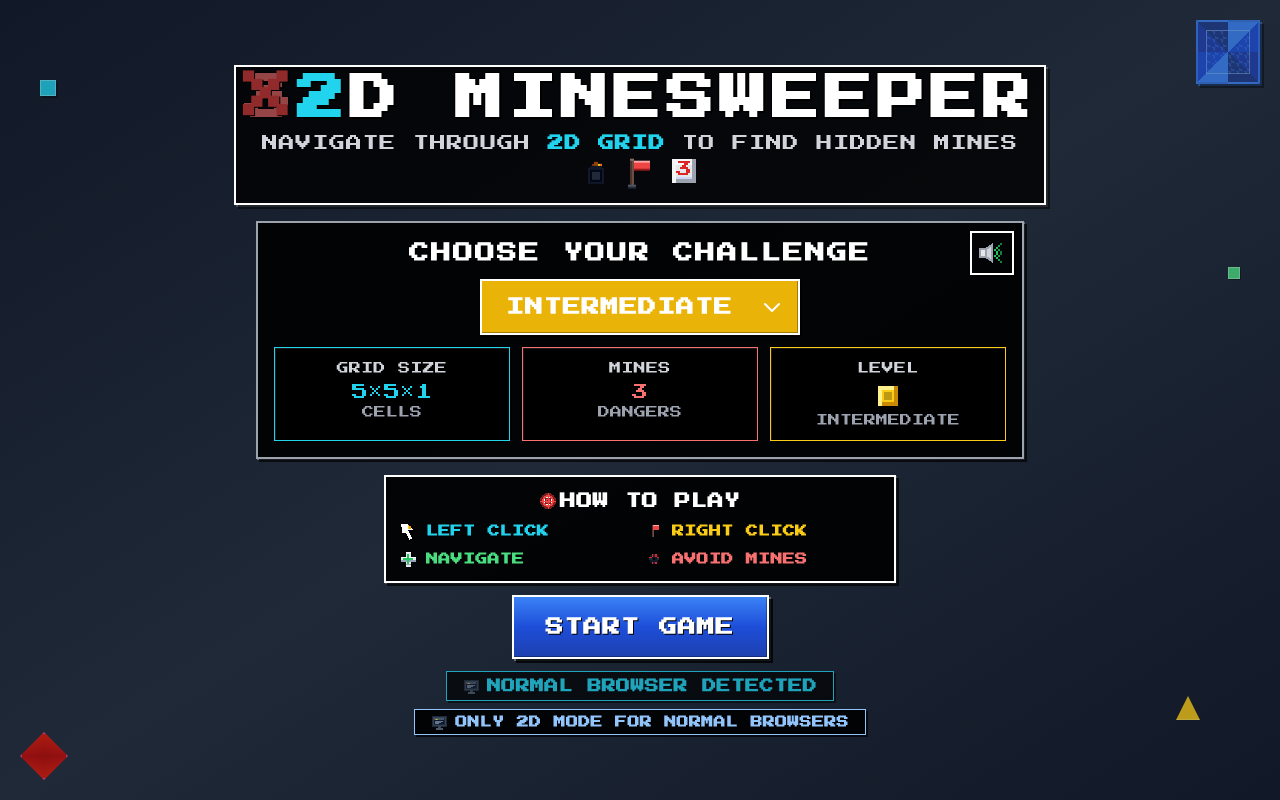
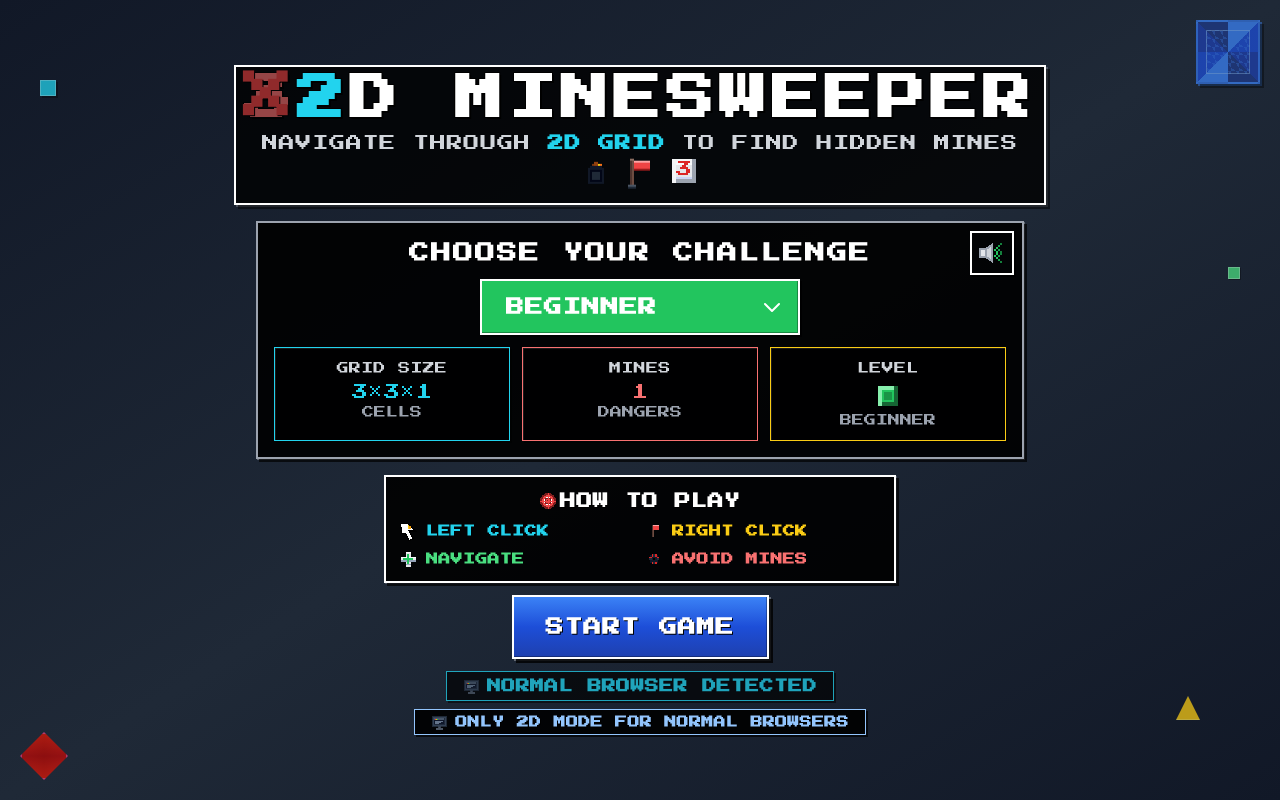
Before and after one commit to SYBIOTE/Minesweeper-Web-Spatial, a React (Vite) app: page / in a window 1280 px wide. Built offline with nearby package versions, Linux system fonts and the light colour scheme.

Commit message:
Implement code changes to enhance functionality and improve performance

```diff
--- a/src/AppConfig.ts
+++ b/src/AppConfig.ts
@@ -91,7 +91,7 @@ export const defaultConfig: GameConfig = {
   },
 
   difficulty: {
-    level: 'intermediate',
+    level: 'beginner',
     preset: {
       beginner: { width: 3, height: 3, depth: 3, mines: 2 },
       intermediate: { width: 5, height:5, depth: 5, mines: 10 },
```
Also changed, not shown: 1 other file (tests, documents, lock files or other folders).
